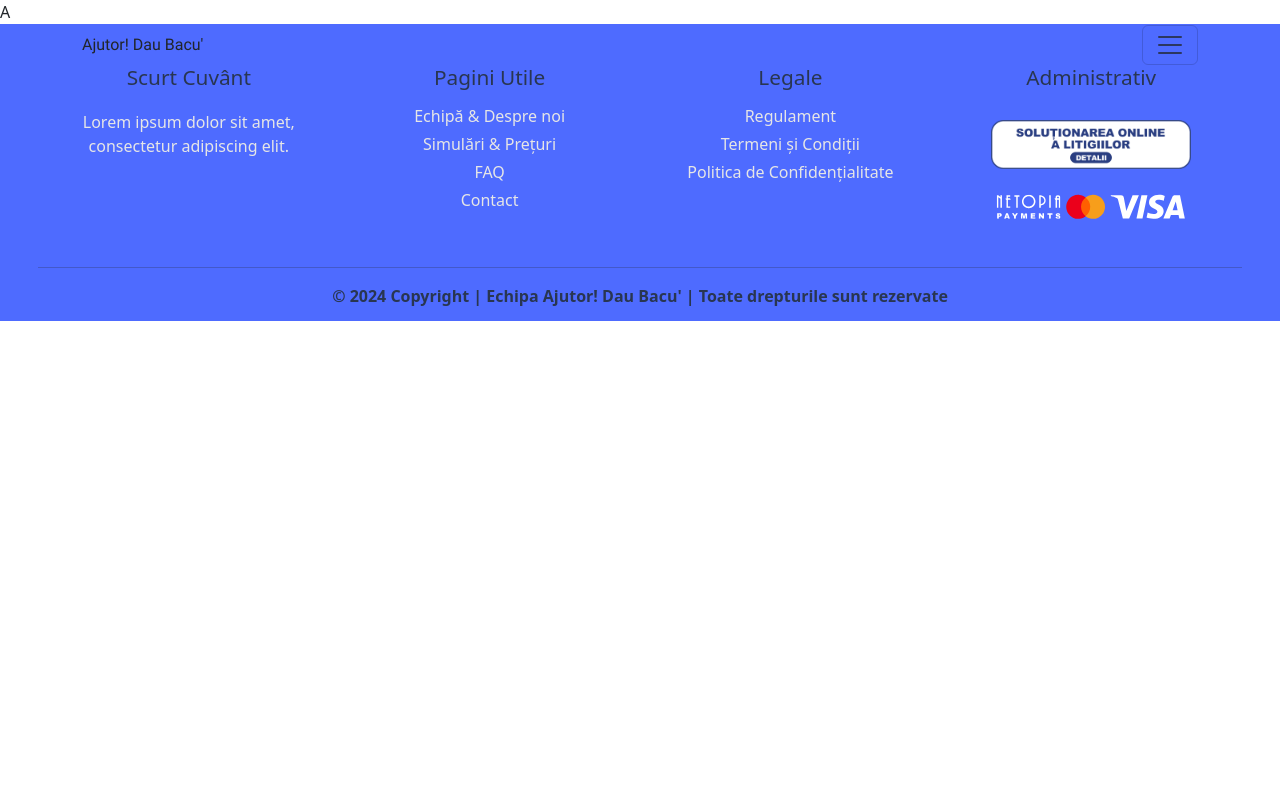
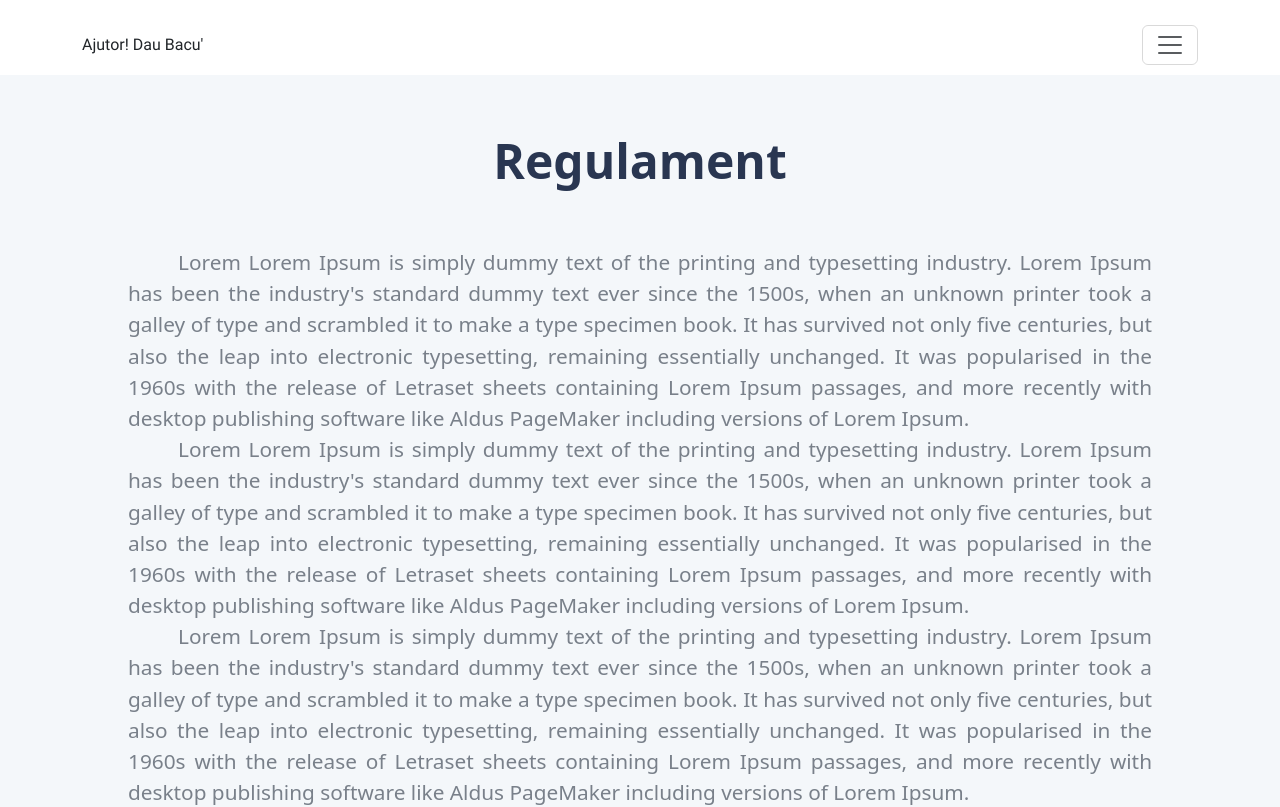
Before and after one commit to AntonioCC147/AjutorDauBacu, a React (Create React App) app in the folder frontend/: page /regulament in a window 1280 px wide. Shown: the top 807 px of the page. Built offline with nearby package versions, Linux system fonts and the light colour scheme.

Commit message:
Added Administrative Pages

```diff
--- a/frontend/src/App.js
+++ b/frontend/src/App.js
@@ -7,8 +7,10 @@ import NavbarComponent from './Components/Navbar/Navbar';
 import Home from './Pages/Home/Home';
 import About from "./Pages/About/About";
 import Edition from "./Pages/Edition/Edition";
-import Rules from "./Pages/Rules/Rules";
 import Contact from "./Pages/Contact/Contact";
+import Rules from "./Pages/Administrativ/Rules/Rules";
+import Terms from "./Pages/Administrativ/Terms/Terms";
+import Politics from "./Pages/Administrativ/Politics/Politics";
 import Footer from "./Components/Footer/Footer";
 
 export default function App() {
@@ -21,6 +23,8 @@ export default function App() {
                     <Route path="/despre" element={<About/>}/>
                     <Route path="/editii" element={<Edition/>}/>
                     <Route path="/regulament" element={<Rules/>}/>
+                    <Route path="/termenisiconditii" element={<Terms/>}/>
+                    <Route path="/politicaconfidentialitate" element={<Politics/>}/>
                     <Route path="/contact" element={<Contact/>}/>
                 </Routes>
             </Router>
--- a/frontend/src/Components/Footer/Footer.js
+++ b/frontend/src/Components/Footer/Footer.js
@@ -13,16 +13,18 @@ export default function Footer() {
                 </div>
                 <div className="col-lg-3 col-md-4 col-sm-6 mb-3">
                     <p className="footerTitle">Pagini Utile</p>
-                    <a href="/despre"><p className="footerText">Echipă & Despre noi</p></a>
+                    <a href="/despre"><p className="footerText">Despre noi</p></a>
+                    <a href="/editii"><p className="footerText">Ediții</p></a>
                     <a href="/#simulari"><p className="footerText">Simulări & Prețuri</p></a>
                     <a href="/#faq"><p className="footerText">FAQ</p></a>
                     <a href="/contact"><p className="footerText">Contact</p></a>
                 </div>
                 <div className="col-lg-3 col-md-4 col-sm-6 mb-3">
                     <p className="footerTitle">Legale</p>
-                    <a href="/"><p className="footerText">Regulament</p></a>
-                    <a href="/"><p className="footerText">Termeni și Condiții</p></a>
-                    <a href="/"><p className="footerText">Politica de Confidențialitate</p></a>
+                    <a href="/inscriete"><p className="footerText">Înscrie-te</p></a>
+                    <a href="/regulament"><p className="footerText">Regulament</p></a>
+                    <a href="/termenisiconditii"><p className="footerText">Termeni și Condiții</p></a>
+                    <a href="/politicaconfidentialitate"><p className="footerText">Politica de Confidențialitate</p></a>
                 </div>
                 <div className="col-lg-3 col-md-4 col-sm-6 mb-3">
                     <p className="footerTitle">Administrativ</p>
--- a/frontend/src/Components/Navbar/Navbar.js
+++ b/frontend/src/Components/Navbar/Navbar.js
@@ -64,7 +64,7 @@ export default function NavbarComponent() {
                             <Nav.Link href="/#faq" className={isCurrentPage('/#faq')}>FAQ</Nav.Link>
                             <Nav.Link href="/regulament" className={isCurrentPage('/regulament')}>Regulament</Nav.Link>
                             <Nav.Link href="/contact" className={isCurrentPage('/contact')}>Contact</Nav.Link>
-                            <Nav.Link href="/inscrie" style={{marginLeft: "15px"}}>
+                            <Nav.Link href="/inscriete" style={{marginLeft: "15px"}}>
                                 <Button variant="primary" className="cardsButton" style={{width: "150px"}}>Înscrie-te</Button>
                             </Nav.Link>
                         </Nav>
--- /dev/null
+++ b/frontend/src/Pages/Administrativ/Politics/Politics.js
@@ -0,0 +1,33 @@
+import Template from "../Template"
+
+export default function Politics() {
+    return (
+        <Template
+            title={"Politica de Confidențialitate"}
+            text={
+                <>
+                    <span class="indent">Lorem</span> Lorem Ipsum is simply dummy text of the printing and typesetting industry. Lorem Ipsum has been the industry's
+                        standard dummy text ever since the 1500s, when an unknown printer took a galley of type and scrambled it to
+                        make a type specimen book. It has survived not only five centuries, but also the leap into electronic
+                        typesetting, remaining essentially unchanged. It was popularised in the 1960s with the release of Letraset
+                        sheets containing Lorem Ipsum passages, and more recently with desktop publishing software like Aldus PageMaker
+                        including versions of Lorem Ipsum.
+                    <br/>
+                    <span class="indent">Lorem</span> Lorem Ipsum is simply dummy text of the printing and typesetting industry. Lorem Ipsum has been the industry's
+                        standard dummy text ever since the 1500s, when an unknown printer took a galley of type and scrambled it to
+                        make a type specimen book. It has survived not only five centuries, but also the leap into electronic
+                        typesetting, remaining essentially unchanged. It was popularised in the 1960s with the release of Letraset
+                        sheets containing Lorem Ipsum passages, and more recently with desktop publishing software like Aldus PageMaker
+                        including versions of Lorem Ipsum.
+                    <br/>
+                    <span class="indent">Lorem</span> Lorem Ipsum is simply dummy text of the printing and typesetting industry. Lorem Ipsum has been the industry's
+                        standard dummy text ever since the 1500s, when an unknown printer took a galley of type and scrambled it to
+                        make a type specimen book. It has survived not only five centuries, but also the leap into electronic
+                        typesetting, remaining essentially unchanged. It was popularised in the 1960s with the release of Letraset
+                        sheets containing Lorem Ipsum passages, and more recently with desktop publishing software like Aldus PageMaker
+                        including versions of Lorem Ipsum.
+                </>
+            }
+        />
+    )
+}
--- /dev/null
+++ b/frontend/src/Pages/Administrativ/Rules/Rules.js
@@ -0,0 +1,33 @@
+import Template from "../Template"
+
+export default function Rules() {
+    return (
+        <Template
+            title={"Regulament"}
+            text={
+                <>
+                    <span class="indent">Lorem</span> Lorem Ipsum is simply dummy text of the printing and typesetting industry. Lorem Ipsum has been the industry's
+                        standard dummy text ever since the 1500s, when an unknown printer took a galley of type and scrambled it to
+                        make a type specimen book. It has survived not only five centuries, but also the leap into electronic
+                        typesetting, remaining essentially unchanged. It was popularised in the 1960s with the release of Letraset
+                        sheets containing Lorem Ipsum passages, and more recently with desktop publishing software like Aldus PageMaker
+                        including versions of Lorem Ipsum.
+                    <br/>
+                    <span class="indent">Lorem</span> Lorem Ipsum is simply dummy text of the printing and typesetting industry. Lorem Ipsum has been the industry's
+                        standard dummy text ever since the 1500s, when an unknown printer took a galley of type and scrambled it to
+                        make a type specimen book. It has survived not only five centuries, but also the leap into electronic
+                        typesetting, remaining essentially unchanged. It was popularised in the 1960s with the release of Letraset
+                        sheets containing Lorem Ipsum passages, and more recently with desktop publishing software like Aldus PageMaker
+                        including versions of Lorem Ipsum.
+                    <br/>
+                    <span class="indent">Lorem</span> Lorem Ipsum is simply dummy text of the printing and typesetting industry. Lorem Ipsum has been the industry's
+                        standard dummy text ever since the 1500s, when an unknown printer took a galley of type and scrambled it to
+                        make a type specimen book. It has survived not only five centuries, but also the leap into electronic
+                        typesetting, remaining essentially unchanged. It was popularised in the 1960s with the release of Letraset
+                        sheets containing Lorem Ipsum passages, and more recently with desktop publishing software like Aldus PageMaker
+                        including versions of Lorem Ipsum.
+                </>
+            }
+        />
+    )
+}
--- /dev/null
+++ b/frontend/src/Pages/Administrativ/Template.css
@@ -0,0 +1,36 @@
+.templateContainer {
+    margin-top: 75px;
+    padding-bottom: 50px;
+
+    padding-left: 10%;
+    padding-right: 10%;
+
+    min-height: calc(100vh - 75px);
+
+    background-color: #F4F7FA;
+}
+
+.templateTitle {
+    padding-top: 50px;
+    margin-bottom: 0px;
+
+    font-size: 3rem;
+    font-weight: bold;
+    text-align: center;
+
+    color: #293651;
+}
+
+.templateText {
+    margin-top: 50px;
+
+    font-size: 1.3rem;
+    text-align: justify;
+
+    color: #79808A;
+}
+
+.indent {
+    display: inline-block;
+    margin-left: 50px;
+}
--- /dev/null
+++ b/frontend/src/Pages/Administrativ/Template.js
@@ -0,0 +1,10 @@
+import './Template.css';
+
+export default function Template({title, text}) {
+    return (
+        <div className="templateContainer">
+            <p className="templateTitle">{title}</p>
+            <p className="templateText">{text}</p>
+        </div>
+    )
+}
--- /dev/null
+++ b/frontend/src/Pages/Administrativ/Terms/Terms.js
@@ -0,0 +1,33 @@
+import Template from "../Template"
+
+export default function Terms() {
+    return (
+        <Template
+            title={"Termeni și Condiții"}
+            text={
+                <>
+                    <span class="indent">Lorem</span> Lorem Ipsum is simply dummy text of the printing and typesetting industry. Lorem Ipsum has been the industry's
+                        standard dummy text ever since the 1500s, when an unknown printer took a galley of type and scrambled it to
+                        make a type specimen book. It has survived not only five centuries, but also the leap into electronic
+                        typesetting, remaining essentially unchanged. It was popularised in the 1960s with the release of Letraset
+                        sheets containing Lorem Ipsum passages, and more recently with desktop publishing software like Aldus PageMaker
+                        including versions of Lorem Ipsum.
+                    <br/>
+                    <span class="indent">Lorem</span> Lorem Ipsum is simply dummy text of the printing and typesetting industry. Lorem Ipsum has been the industry's
+                        standard dummy text ever since the 1500s, when an unknown printer took a galley of type and scrambled it to
+                        make a type specimen book. It has survived not only five centuries, but also the leap into electronic
+                        typesetting, remaining essentially unchanged. It was popularised in the 1960s with the release of Letraset
+                        sheets containing Lorem Ipsum passages, and more recently with desktop publishing software like Aldus PageMaker
+                        including versions of Lorem Ipsum.
+                    <br/>
+                    <span class="indent">Lorem</span> Lorem Ipsum is simply dummy text of the printing and typesetting industry. Lorem Ipsum has been the industry's
+                        standard dummy text ever since the 1500s, when an unknown printer took a galley of type and scrambled it to
+                        make a type specimen book. It has survived not only five centuries, but also the leap into electronic
+                        typesetting, remaining essentially unchanged. It was popularised in the 1960s with the release of Letraset
+                        sheets containing Lorem Ipsum passages, and more recently with desktop publishing software like Aldus PageMaker
+                        including versions of Lorem Ipsum.
+                </>
+            }
+        />
+    )
+}
--- a/frontend/src/Pages/Edition/Edition.css
+++ b/frontend/src/Pages/Edition/Edition.css
@@ -5,6 +5,8 @@
     padding-right: 10%;
 
     min-height: calc(100vh - 75px);
+
+    background-color: #F4F7FA;
 }
 
 .editionTitle {
--- a/frontend/src/Pages/Edition/Edition.js
+++ b/frontend/src/Pages/Edition/Edition.js
@@ -6,14 +6,33 @@ export default function Edition() {
             <p className="editionTitle">Ediții</p>
             <p className="editionSubTitle"><i>Aici vei găsi istoricul tuturor edițiilor pe care le-am roganizat</i></p>
             <div>
+                <p className="editionDateTitle">Ediția #1 - Va urma</p>
+                <p className="editionSubjectTitle">
+                    <b>Disciplina:</b>{' '}
+                    Informatică - Matematică-Informatică
+                </p>
+                <hr/>
+            </div>
+            {/*
+            <div>
+                <p className="editionDateTitle">Ediția #2 - 01.05.2025</p>
+                <p className="editionSubjectTitle">
+                    <b>Disciplina:</b>{' '}
+                    Informatică - Matematică-Informatică
+                    (<a href="/Model.pdf" className="subjectLink">Subiect</a>{' '}|{' '}<a href="/" className="subjectLink">Barem</a>)
+                </p>
+                <hr/>
+            </div>
+            <div>
                 <p className="editionDateTitle">Ediția #1 - 01.02.2025</p>
                 <p className="editionSubjectTitle">
                     <b>Disciplina:</b>{' '}
-                    Informatică Matematică-Informatică
+                    Informatică - Matematică-Informatică
                     (<a href="/Model.pdf" className="subjectLink">Subiect</a>{' '}|{' '}<a href="/" className="subjectLink">Barem</a>)
-                    </p>
+                </p>
                 <hr/>
             </div>
+            */}
         </div>
     )
 }
--- a/frontend/src/Pages/Rules/Rules.js
+++ /dev/null
@@ -1,9 +0,0 @@
-import './Rules.css';
-
-export default function Rules() {
-    return (
-        <>
-            A
-        </>
-    )
-}
```
Also changed, not shown: frontend/src/Pages/Rules/Rules.css (deleted).
